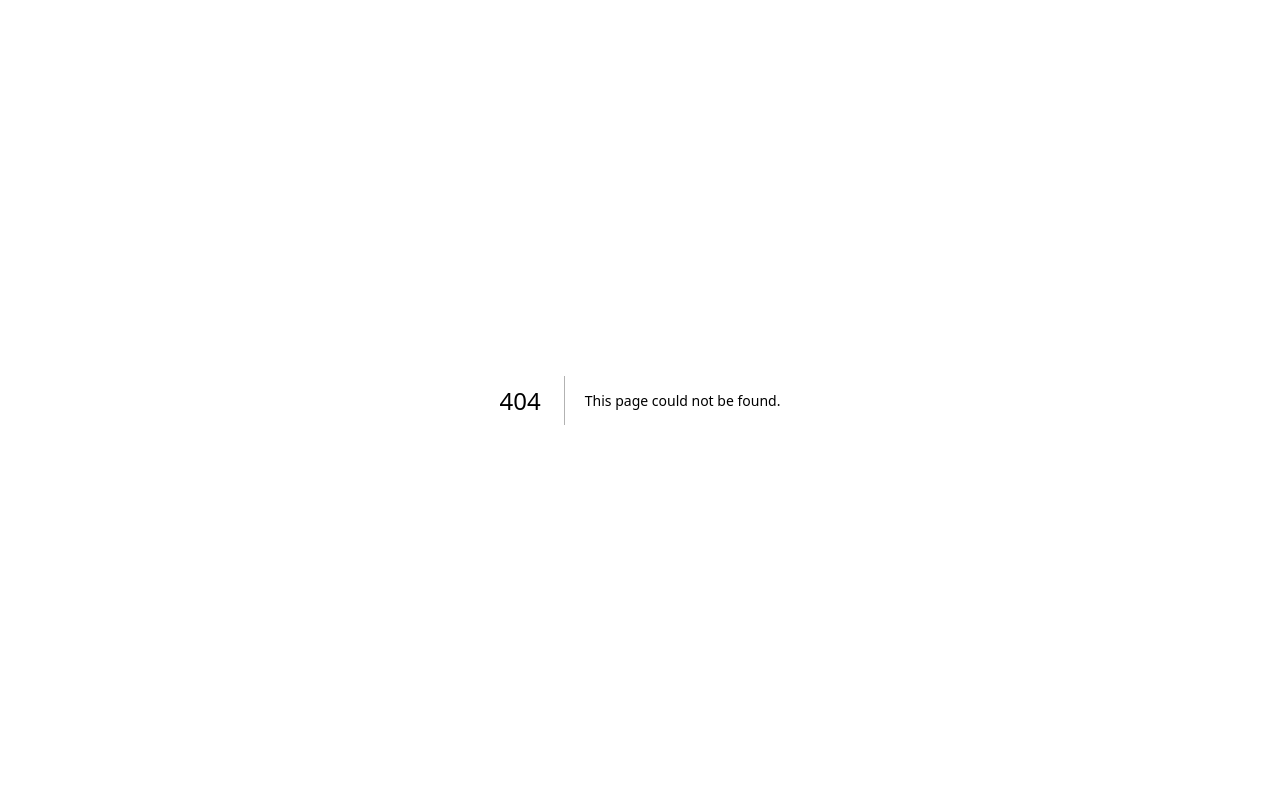
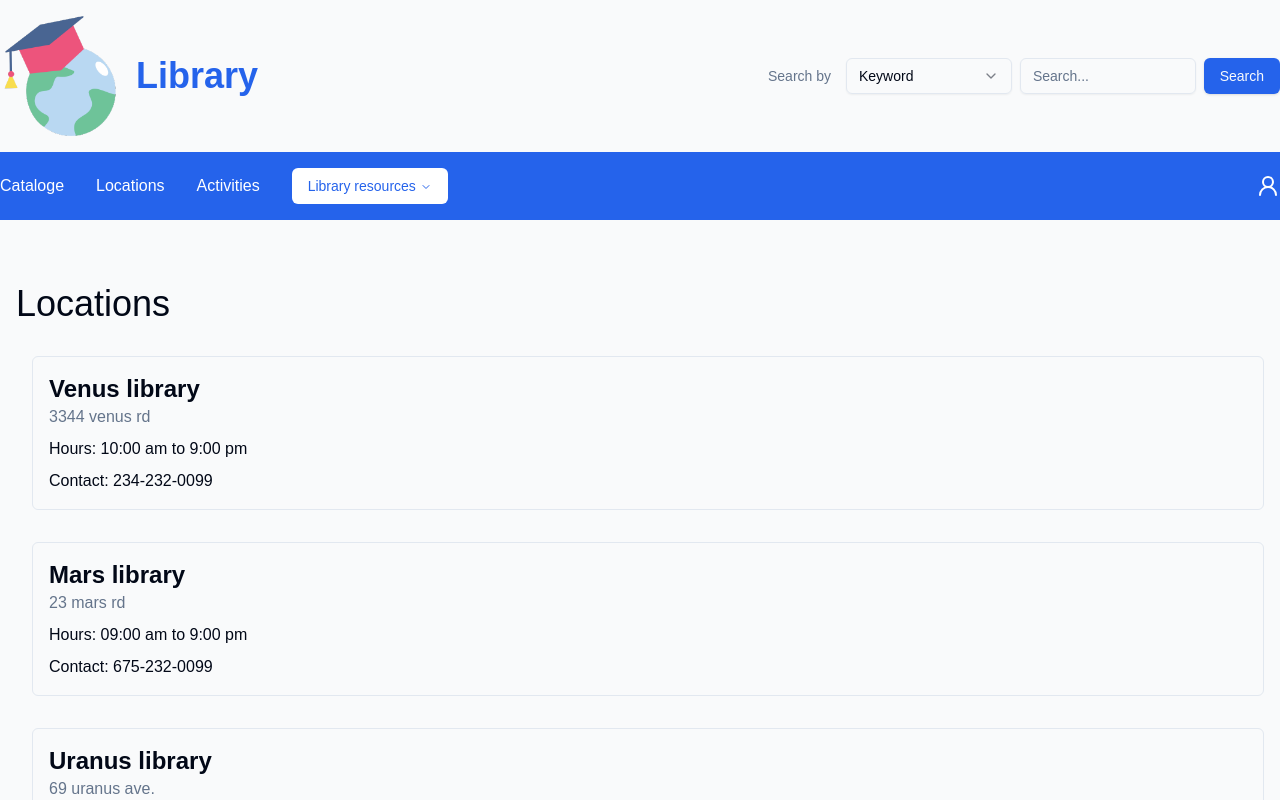
Before and after one commit to NeilRow56/next_library, a Next.js app: page /locations in a window 1280 px wide. Before the commit this address had no page. Shown: the top 800 px of the page. Built offline with nearby package versions, Linux system fonts and the light colour scheme.

Commit message:
Locations page added to front end

```diff
--- /dev/null
+++ b/src/app/(home)/locations/page.tsx
@@ -0,0 +1,54 @@
+import React from 'react'
+
+const locations = [
+  {
+    id: 1,
+    name: 'Venus library',
+    address: '3344 venus rd',
+    hours: '10:00 am to 9:00 pm',
+    contact: '234-232-0099'
+  },
+  {
+    id: 2,
+    name: 'Mars library',
+    address: '23 mars rd',
+    hours: '09:00 am to 9:00 pm',
+    contact: '675-232-0099'
+  },
+  {
+    id: 3,
+    name: 'Uranus library',
+    address: '69 uranus ave.',
+    hours: '10:00 am to 9:00 pm',
+    contact: '234-232-1233'
+  },
+  {
+    id: 4,
+    name: 'Pluto library',
+    address: '3 pluto circ.',
+    hours: '10:00 am to 9:00 pm',
+    contact: '444-232-0099'
+  }
+]
+
+function Locations() {
+  return (
+    <div className='mx-auto max-w-7xl flex-col space-y-8 p-4 pt-16 sm:space-x-4'>
+      <p className='text-2xl sm:text-4xl'>Locations</p>
+      {locations.map(location => (
+        <div key={location.id}>
+          <div className='flex w-full flex-col space-y-2 rounded-md border p-4'>
+            <div>
+              <p className='text-lg font-bold sm:text-2xl'>{location.name}</p>
+              <p className='text-slate-500'>{location.address}</p>
+            </div>
+            <p>Hours: {location.hours}</p>
+            <p>Contact: {location.contact}</p>
+          </div>
+        </div>
+      ))}
+    </div>
+  )
+}
+
+export default Locations
```
